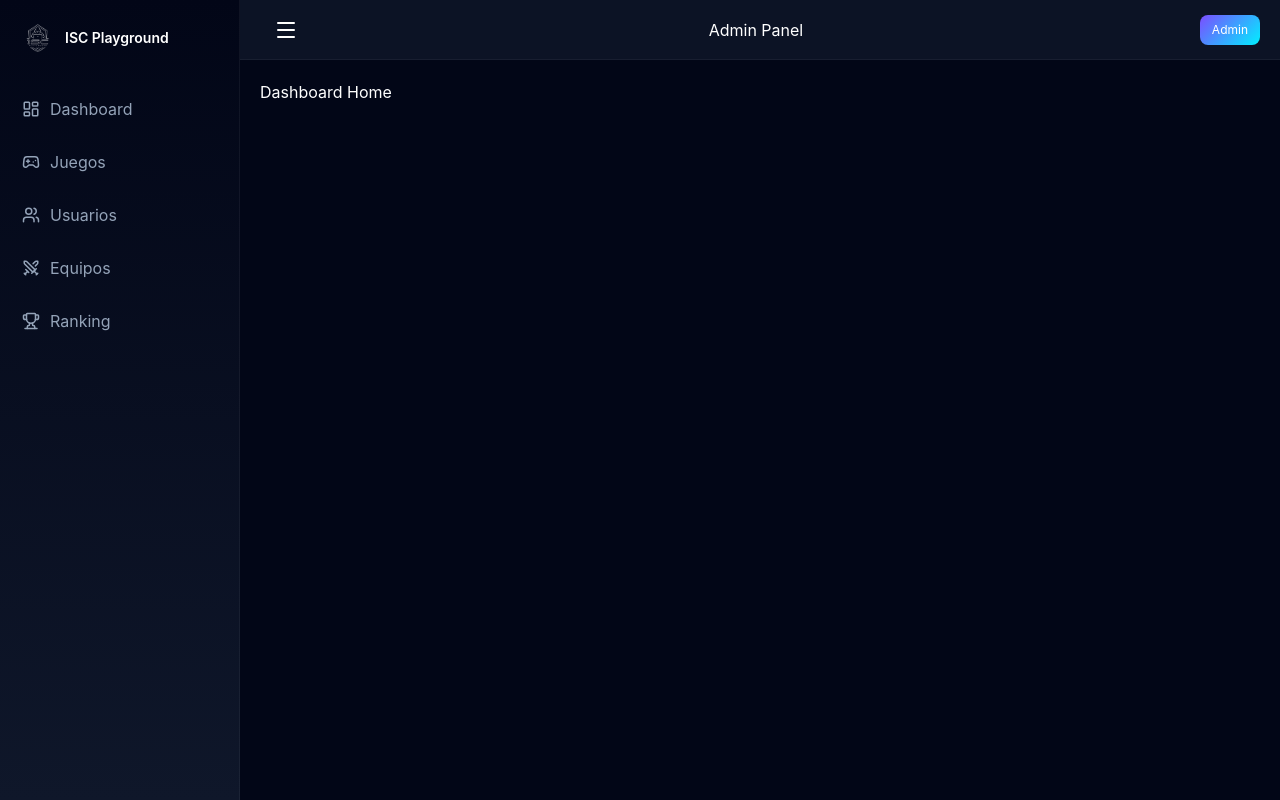
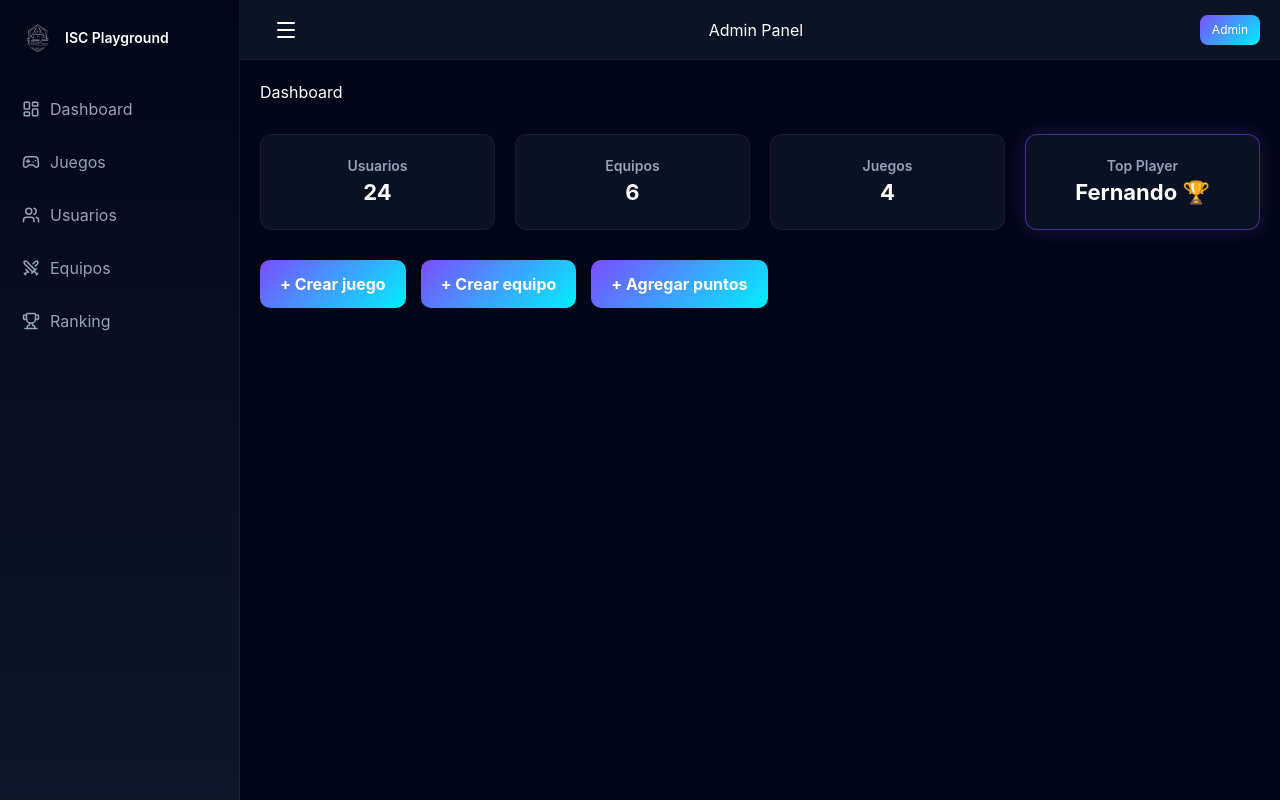
Before and after one commit to fergood-2703/isc-playground, a React (Vite) app: page /admin in a window 1280 px wide. Built offline with nearby package versions, Linux system fonts and the light colour scheme.

Commit message:
Agregando la vista del dashboard del panel de admin

```diff
--- a/src/App.jsx
+++ b/src/App.jsx
@@ -8,6 +8,7 @@ import Juegos from "./pages/Dashboard/views/Juegos";
 import Equipos from "./pages/Dashboard/views/Equipos";
 import Usuarios from "./pages/Dashboard/views/Usuarios";
 import Ranking from "./pages/Dashboard/views/Ranking";
+import DashboardHome from "./pages/Dashboard/views/DashboardHome";
 
 
 export default function App() {
@@ -22,7 +23,7 @@ export default function App() {
 
         {/* ADMIN DASHBOARD */}
         <Route path="/admin" element={<DashboardLayout />}>
-          <Route index element={<h2>Dashboard Home</h2>} />
+          <Route index element={<DashboardHome />} />
           <Route path="juegos" element={<Juegos/>} />
           <Route path="usuarios" element={<Usuarios/>} />
           <Route path="equipos" element={<Equipos/>} />
--- /dev/null
+++ b/src/pages/Dashboard/views/DashboardHome.css
@@ -0,0 +1,69 @@
+.dashboard-home {
+  display: flex;
+  flex-direction: column;
+  gap: 30px;
+}
+
+/* GRID */
+.stats-grid {
+  display: grid;
+  grid-template-columns: repeat(auto-fit, minmax(200px, 1fr));
+  gap: 20px;
+}
+
+/* CARDS */
+.stat-card {
+  padding: 20px;
+  border-radius: 12px;
+
+  background: rgba(15,23,42,0.7);
+  border: 1px solid rgba(255,255,255,0.05);
+
+  transition: 0.3s;
+}
+
+.stat-card:hover {
+  transform: translateY(-5px);
+}
+
+/* DESTACADO */
+.highlight {
+  border: 1px solid rgba(124,77,255,0.5);
+  box-shadow: 0 0 20px rgba(124,77,255,0.2);
+}
+
+/* TEXTO */
+.stat-card h3 {
+  color: #94a3b8;
+  font-size: 14px;
+}
+
+.stat-card p {
+  font-size: 22px;
+  font-weight: bold;
+  color: white;
+}
+
+/* BOTONES */
+.quick-actions {
+  display: flex;
+  gap: 15px;
+  flex-wrap: wrap;
+}
+
+.quick-actions button {
+  padding: 12px 20px;
+  border-radius: 10px;
+  border: none;
+
+  background: linear-gradient(135deg, #7c4dff, #00f0ff);
+  color: white;
+  font-weight: bold;
+
+  cursor: pointer;
+  transition: 0.3s;
+}
+
+.quick-actions button:hover {
+  transform: scale(1.05);
+}
--- /dev/null
+++ b/src/pages/Dashboard/views/DashboardHome.jsx
@@ -0,0 +1,45 @@
+import "./DashboardHome.css";
+
+export default function DashboardHome() {
+  return (
+    <div className="dashboard-home">
+
+      <h2>Dashboard</h2>
+
+      {/* STATS */}
+      <div className="stats-grid">
+
+        <div className="stat-card">
+          <h3>Usuarios</h3>
+          <p>24</p>
+        </div>
+
+        <div className="stat-card">
+          <h3>Equipos</h3>
+          <p>6</p>
+        </div>
+
+        <div className="stat-card">
+          <h3>Juegos</h3>
+          <p>4</p>
+        </div>
+
+        <div className="stat-card highlight">
+          <h3>Top Player</h3>
+          <p>Fernando 🏆</p>
+        </div>
+
+      </div>
+
+      {/* ACCIONES */}
+      <div className="quick-actions">
+
+        <button>+ Crear juego</button>
+        <button>+ Crear equipo</button>
+        <button>+ Agregar puntos</button>
+
+      </div>
+
+    </div>
+  );
+}
```
